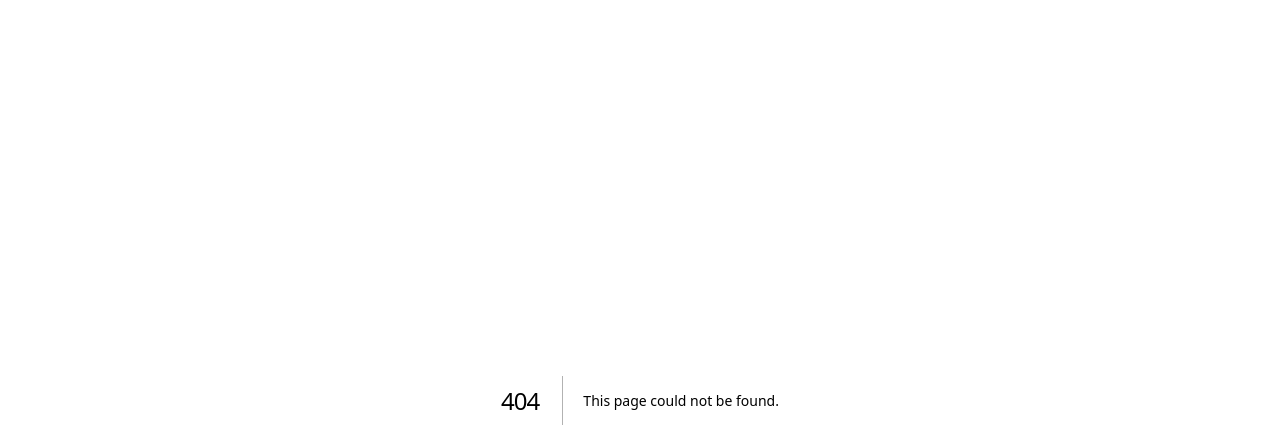
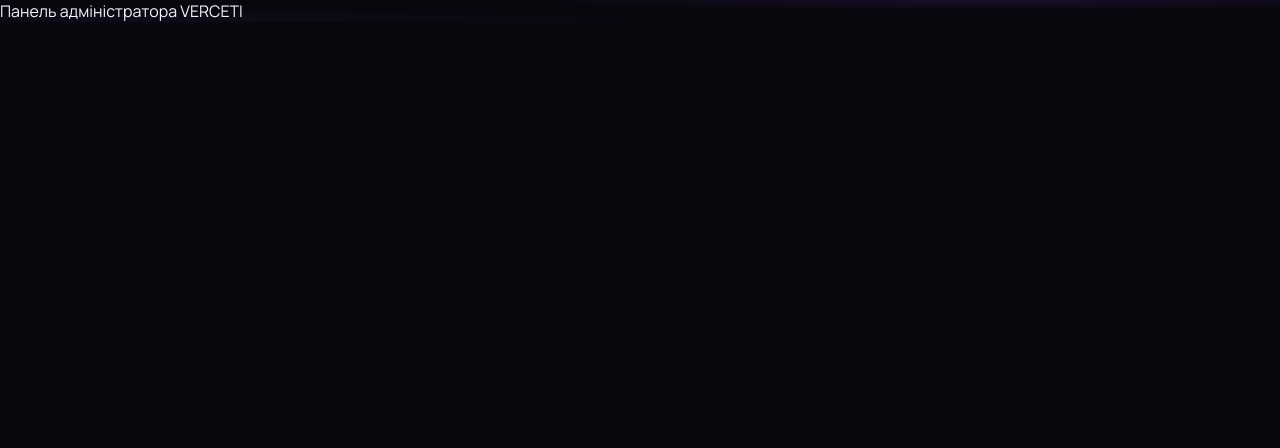
Before and after one commit to da09ni09l-dot/verceti, a Next.js app in the folder VERCETI-starter/verceti/: page /admin in a window 1280 px wide. Before the commit this address had no page. Shown: the top 448 px of the page. Built offline with nearby package versions, Linux system fonts and the light colour scheme.

Commit message:
Add AdminPage component for admin panel

```diff
--- /dev/null
+++ b/VERCETI-starter/verceti/src/app/admin/page.tsx
@@ -0,0 +1,3 @@
+export default function AdminPage() {
+  return <main>Панель адміністратора VERCETI</main>;
+}
```
